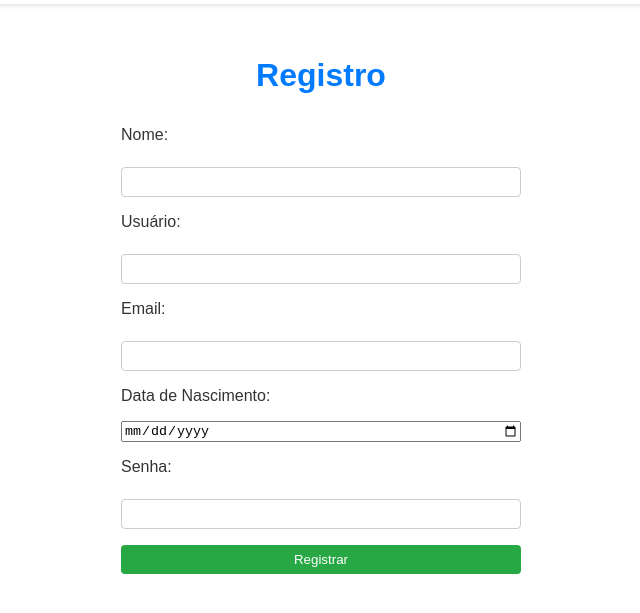
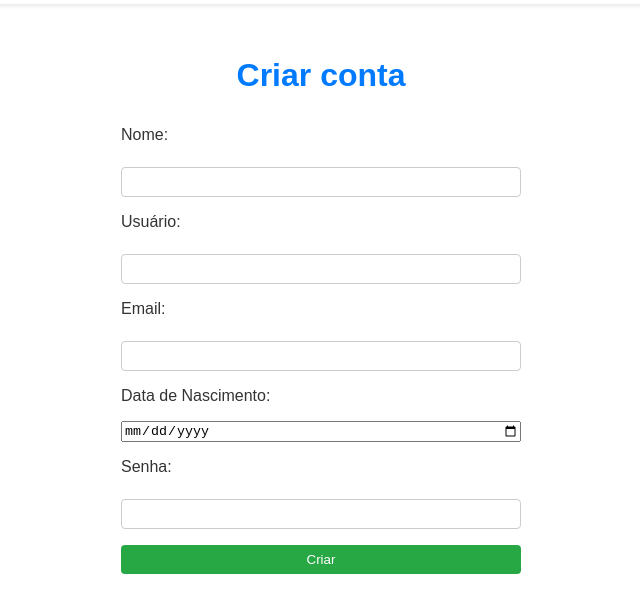
Before and after one commit to hugozuin/vaxtrack, a plain HTML site: page register.html in a window 1280 px wide. Shown: the part 93-706 px from the top of the page, without its empty margins (319-959 px from the left). Drawn offline with Linux system fonts and the light colour scheme.

Commit message:
Add favicon

```diff
--- a/register.html
+++ b/register.html
@@ -5,6 +5,7 @@
     <meta name="viewport" content="width=device-width, initial-scale=1.0">
     <title>VaxTrack - Registro</title>
     <link rel="stylesheet" href="estilos/style_login.css">
+    <link rel="shortcut icon" href="./imagens/favicon.ico" type="image/x-icon">
 </head>
 <body>
     <header>
@@ -13,7 +14,7 @@
         </a>
     </header>
     <main>
-        <h1>Registro</h1>
+        <h1>Criar conta</h1>
         <form id="form-register">
             <label for="nome">Nome:</label>
             <input type="text" id="nome" required>
@@ -25,7 +26,7 @@
             <input type="date" id="data-nascimento" required>
             <label for="senha">Senha:</label>
             <input type="password" id="senha" required>
-            <button type="submit" class="btn-register">Registrar</button>
+            <button type="submit" class="btn-register">Criar</button>
         </form>
     </main>
     <script src="scripts/script.js"></script>
```
Also changed, not shown: index.html (+2 -2 lines), login.html (+1 -0 lines), usuario.html (+1 -0 lines), imagens/favicon.ico.
